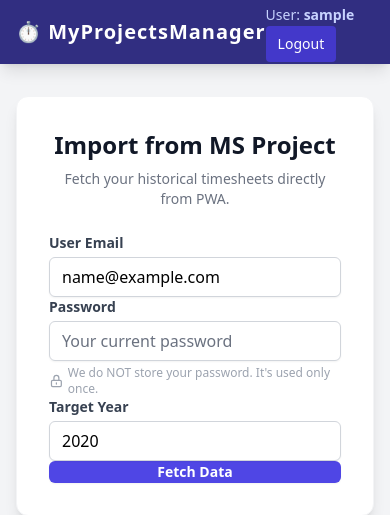
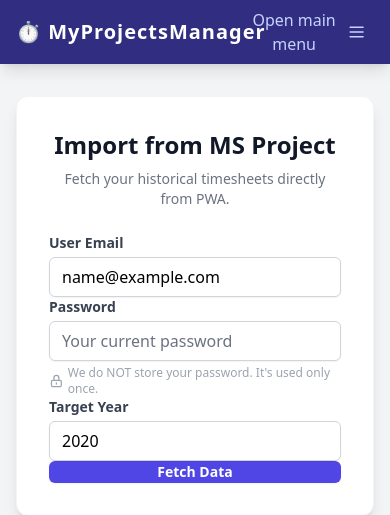
Before and after one commit to OleksanderShevchenko/MyProjectsManager, a Django app: page /import/start/ in a window 390 px wide. Shown: the top 515 px of the page. Run offline with Django 5.2, Linux system fonts and the light colour scheme; the visitor is signed in with stand-in values (Sample User, id 1); data that the repository does not hold is empty.

Commit message:
feat: add responsive mobile navigation drawer and hamburger menu to base.html

```diff
--- a/work_time_reporter/templates/work_time_reporter/base.html
+++ b/work_time_reporter/templates/work_time_reporter/base.html
@@ -9,6 +9,7 @@
     <link rel="stylesheet" href="{% static 'dist/styles.css' %}">
 
     <script src="{% static 'vendor/htmx.min.js' %}" defer></script>
+    <script src="{% static 'js/navigation.js' %}" defer></script>
     {% django_htmx_script %}
 </head>
 <body class="bg-gray-100 min-h-screen" hx-headers='{"X-CSRFToken": "{{ csrf_token }}"}'>
@@ -16,8 +17,7 @@
     <nav class="bg-indigo-900 text-white shadow-lg">
         <div class="max-w-7xl mx-auto px-4 sm:px-6 lg:px-8">
             <div class="flex justify-between h-16 items-center">
-                <div class="flex-shrink-0 font-bold text-xl tracking-wider">
-
+                <div class="flex items-center space-x-8">
                     <a href="{% url 'work_time_reporter:dashboard' %}" class="flex-shrink-0 font-bold text-xl tracking-wider text-white hover:text-indigo-200 transition">
                         ⏱️ MyProjectsManager
                     </a>
@@ -35,10 +35,10 @@
                             <a href="{% url 'msproject_import:pending' %}" class="text-indigo-100 hover:bg-indigo-800 px-3 py-2 rounded-md text-sm font-medium">Pending Imports</a>
                         {% endif %}
                     </div>
-
                 </div>
 
-                <div>
+                <!-- Desktop User & Logout -->
+                <div class="hidden md:flex items-center">
                     <span class="mr-4 text-sm text-indigo-200">User: <strong>{{ request.user.username }}</strong></span>
                     <form method="POST" action="{% url 'work_time_reporter:logout' %}" class="inline">
                         {% csrf_token %}
@@ -47,6 +47,50 @@
                         </button>
                     </form>
                 </div>
+
+                <!-- Mobile Hamburger Button -->
+                <div class="flex items-center md:hidden">
+                    <button id="mobile-menu-button" type="button"
+                            class="inline-flex items-center justify-center p-2 rounded-md text-indigo-200 hover:text-white hover:bg-indigo-800 focus:outline-none focus:ring-2 focus:ring-inset focus:ring-white transition cursor-pointer"
+                            aria-controls="mobile-menu"
+                            aria-expanded="false"
+                            aria-label="Open main menu">
+                        <span class="sr-only">Open main menu</span>
+                        <svg id="hamburger-icon" class="block h-6 w-6" fill="none" viewBox="0 0 24 24" stroke="currentColor" aria-hidden="true">
+                            <path stroke-linecap="round" stroke-linejoin="round" stroke-width="2" d="M4 6h16M4 12h16M4 18h16" />
+                        </svg>
+                        <svg id="close-icon" class="hidden h-6 w-6" fill="none" viewBox="0 0 24 24" stroke="currentColor" aria-hidden="true">
+                            <path stroke-linecap="round" stroke-linejoin="round" stroke-width="2" d="M6 18L18 6M6 6l12 12" />
+                        </svg>
+                    </button>
+                </div>
+            </div>
+        </div>
+
+        <!-- Mobile Menu Panel -->
+        <div id="mobile-menu" class="hidden md:hidden border-t border-indigo-800 bg-indigo-900 px-4 pt-2 pb-4 space-y-1">
+            <a href="{% url 'work_time_reporter:dashboard' %}" class="text-indigo-100 hover:bg-indigo-800 hover:text-white block px-3 py-2 rounded-md text-base font-medium">My Timesheet</a>
+            <a href="{% url 'work_time_reporter:yearly_dashboard' %}" class="text-indigo-100 hover:bg-indigo-800 hover:text-white block px-3 py-2 rounded-md text-base font-medium">Yearly Overview</a>
+            <a href="{% url 'msproject_import:start' %}" class="text-indigo-100 hover:bg-indigo-800 block px-3 py-2 rounded-md text-base font-medium">Import PWA</a>
+            <a href="{% url 'work_time_reporter:progress_dashboard_current' %}" class="text-indigo-100 hover:bg-indigo-800 block px-3 py-2 rounded-md text-base font-medium">Progress Tracker</a>
+            <a href="{% url 'work_time_reporter:calendar_settings_current' %}" class="text-indigo-100 hover:bg-indigo-800 block px-3 py-2 rounded-md text-base font-medium">Calendar</a>
+            {% if request.user.is_active_manager %}
+                <a href="{% url 'work_time_reporter:team_approvals' %}" class="text-white bg-indigo-800 hover:bg-indigo-700 block px-3 py-2 rounded-md text-base font-medium shadow-inner">Team Approvals</a>
+            {% endif %}
+            {% if user.is_staff %}
+                <a href="{% url 'msproject_import:pending' %}" class="text-indigo-100 hover:bg-indigo-800 block px-3 py-2 rounded-md text-base font-medium">Pending Imports</a>
+            {% endif %}
+
+            <div class="pt-4 pb-2 border-t border-indigo-800 mt-3">
+                <div class="px-3 text-sm text-indigo-200 mb-2">
+                    Signed in as: <strong class="text-white">{{ request.user.username }}</strong>
+                </div>
+                <form method="POST" action="{% url 'work_time_reporter:logout' %}" class="px-3">
+                    {% csrf_token %}
+                    <button type="submit" class="w-full text-left bg-indigo-700 hover:bg-indigo-600 px-3 py-2 rounded-md text-base font-medium text-white transition cursor-pointer">
+                        Logout
+                    </button>
+                </form>
             </div>
         </div>
     </nav>
```
